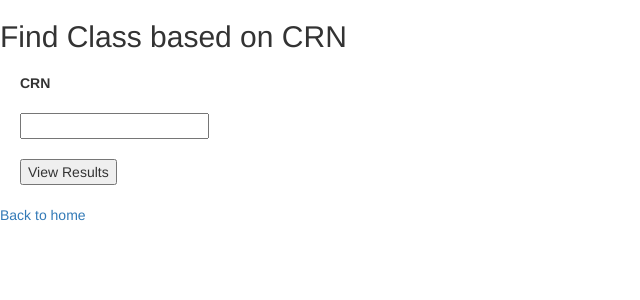
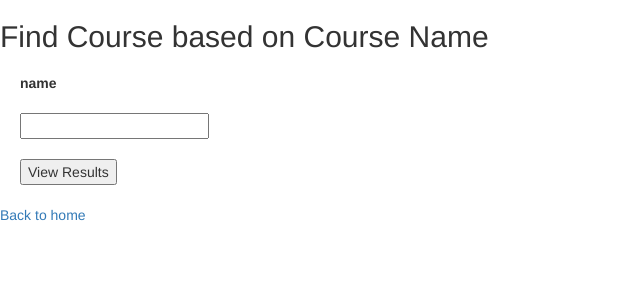
Before and after one commit to FozziWig1998/pass_the_class_local, a PHP site: page /read_class.php in a window 1280 px wide. Shown: the top 300 px of the page, without its empty margins (0-640 px from the left). Run offline with PHP 8.4, Linux system fonts and the light colour scheme; some libraries are stand-ins or nearby versions.

Commit message:
Update read_class.php

```diff
--- a/passTheClass/public/read_class.php
+++ b/passTheClass/public/read_class.php
@@ -12,10 +12,10 @@ if (isset($_POST['submit'])) {
     $connection = new PDO($dsn, $username, $password, $options);
     $sql = "SELECT *
             FROM Course
-            WHERE CRN = :CRN";
-    $location = $_POST['CRN'];
+            WHERE name = :name";
+    $location = $_POST['name'];
     $statement = $connection->prepare($sql);
-    $statement->bindParam(':CRN', $location, PDO::PARAM_STR);
+    $statement->bindParam(':name', $location, PDO::PARAM_STR);
     $statement->execute();
     $result = $statement->fetchAll();
   } catch(PDOException $error) {
@@ -33,7 +33,7 @@ if (isset($_POST['submit'])) {
     <table>
       <thead>
         <tr>
-          <th>CRN</th>
+          <th>name</th>
           <th>Professor</th>
           <th>Semester</th>
           <th>Credit Hours</th>
@@ -42,7 +42,7 @@ if (isset($_POST['submit'])) {
       <tbody>
       <?php foreach ($result as $row) : ?>
         <tr>
-          <td><?php echo escape($row["CRN"]); ?></td>
+          <td><?php echo escape($row["name"]); ?></td>
           <td><?php echo escape($row["professor"]); ?></td>
           <td><?php echo escape($row["semester"]); ?></td>
           <td><?php echo escape($row["creditHours"]); ?></td>
@@ -51,16 +51,16 @@ if (isset($_POST['submit'])) {
       </tbody>
     </table>
     <?php } else { ?>
-      <blockquote>No results found for <?php echo escape($_POST['CRN']); ?>.</blockquote>
+      <blockquote>No results found for <?php echo escape($_POST['name']); ?>.</blockquote>
     <?php }
 } ?>
 
-<h2>Find Class based on CRN</h2>
+<h2>Find Course based on Course Name</h2>
 
 <form method="post">
   <input name="csrf" type="hidden" value="<?php echo escape($_SESSION['csrf']); ?>">
-  <label for="CRN">CRN</label>
-  <input type="text" id="CRN" name="CRN">
+  <label for="name">name</label>
+  <input type="text" id="name" name="name">
   <input type="submit" name="submit" value="View Results">
 </form>
 
```
